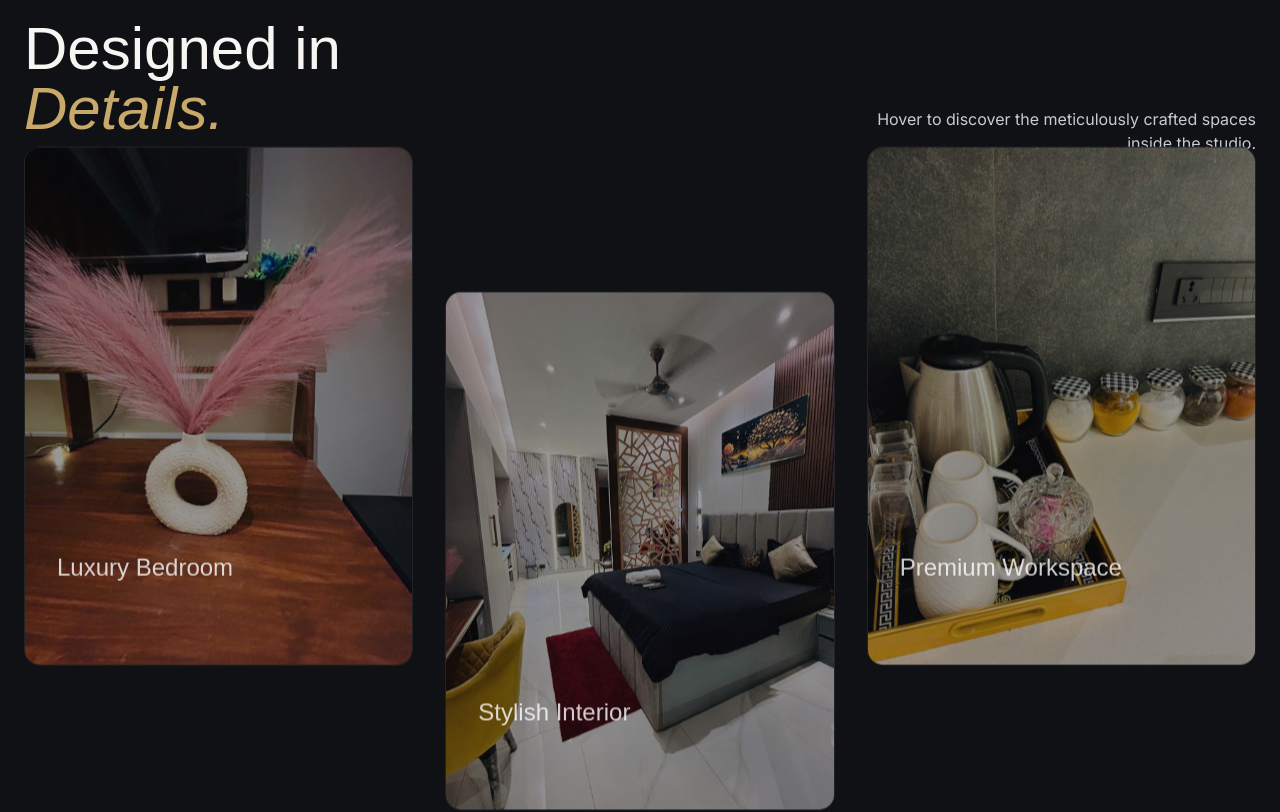
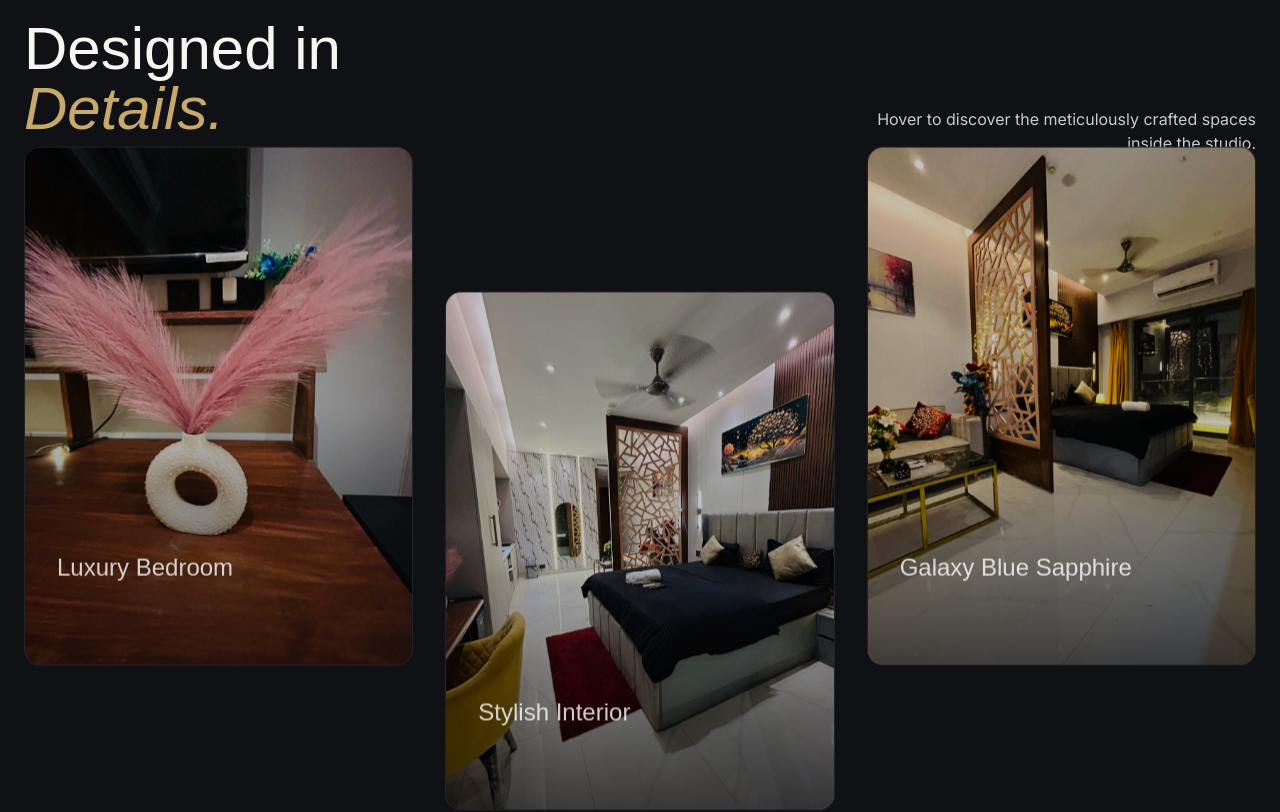
Before and after one commit to Nitin-2711/dreamy-main, a React (Vite) app: page / in a window 1280 px wide. Shown: the part 2400-3212 px from the top of the page. Built offline with nearby package versions, Linux system fonts and the light colour scheme; a web font is replaced by a local one.

Commit message:
style: update color palette and enhance InteractiveShowcase UI with new content and gradients

```diff
--- a/src/index.css
+++ b/src/index.css
@@ -21,17 +21,17 @@
 
 @layer base {
   :root {
-    --bg-color: #FAF6F0;
-    --surface-color: #F0EDE7;
-    --card-color: #EAE6DF;
-    --text-primary: #1A1A1A;
-    --text-secondary: #555555;
-    --text-muted: #8F96A3;
-    --text-accent: #B89C7E;
+    --bg-color: #F8F7F3;
+    --surface-color: #F2EEE8;
+    --card-color: #FFFFFF;
+    --text-primary: #1C1C1C;
+    --text-secondary: #5B5B5B;
+    --text-muted: #777777;
+    --text-accent: #C8A96A;
     --accent-gold: #C8A96A;
     --accent-gold-hover: #D8B77A;
-    --glass-bg: rgba(255, 255, 255, 0.65);
-    --glass-border: rgba(200, 169, 106, 0.18);
+    --glass-bg: rgba(255, 255, 255, 0.75);
+    --glass-border: rgba(0, 0, 0, 0.08);
     --text-glow-shadow: 0 1px 2px rgba(200, 169, 106, 0.1);
     --color-success-raw: #3FAE6A;
     --color-error-raw: #D9534F;
--- a/src/sections/Experience/InteractiveShowcase.jsx
+++ b/src/sections/Experience/InteractiveShowcase.jsx
@@ -39,9 +39,9 @@ const InteractiveShowcase = () => {
     },
     {
       id: 3,
-      src: "/img/the_workspace.jpeg",
-      title: "Premium Workspace",
-      desc: "A beautifully lit desk setup perfect for podcasting and content creation."
+      src: "/img/galaxy_blue_sapphire_architecture.jpeg",
+      title: "Galaxy Blue Sapphire",
+      desc: "Premium commercial hub perfect for creators and high-end brands."
     }
   ];
 
@@ -79,7 +79,7 @@ const InteractiveShowcase = () => {
               className="relative group cursor-none"
             >
               <div className="overflow-hidden rounded-2xl aspect-[3/4] relative glass">
-                <motion.div className="absolute inset-0 bg-theme-bg/40 group-hover:bg-transparent transition-colors duration-700 z-10" />
+                <motion.div className="absolute inset-0 bg-black/20 dark:bg-theme-bg/40 group-hover:bg-transparent transition-colors duration-700 z-10 pointer-events-none" />
                 <LazyImage
                   src={item.src}
                   alt={item.title}
@@ -88,6 +88,7 @@ const InteractiveShowcase = () => {
                 />
 
                 {/* Content Overlay */}
+                <div className="absolute inset-x-0 bottom-0 h-1/2 bg-gradient-to-t from-black/80 to-transparent z-15 pointer-events-none opacity-80 group-hover:opacity-100 transition-opacity duration-500" />
                 <div className="absolute bottom-0 left-0 w-full p-8 z-20 translate-y-4 group-hover:translate-y-0 opacity-80 group-hover:opacity-100 transition-all duration-500">
                   <h3 className="font-heading text-2xl text-white mb-2">{item.title}</h3>
                   <div className="h-[1px] w-0 group-hover:w-full bg-warm-beige transition-all duration-700 ease-out mb-4"></div>
```
